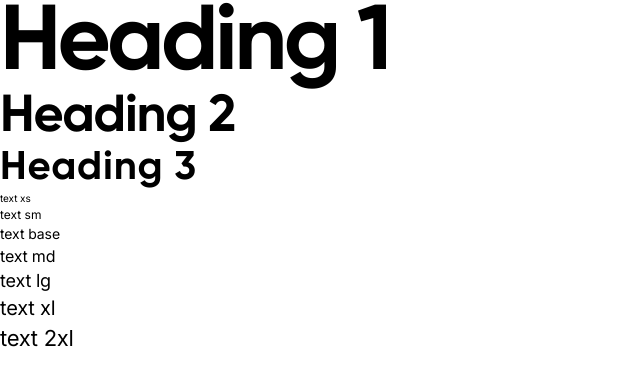
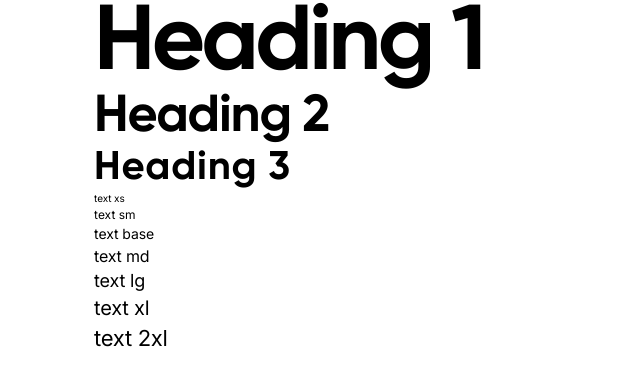
Before and after one commit to mateusmenesesDev/nextjs-crm-landing, a Next.js app: page / in a window 1280 px wide. Shown: the top 386 px of the page, without its empty margins (0-640 px from the left). Built offline with nearby package versions, Linux system fonts and the light colour scheme.

Commit message:
:lipstick: Feat: add container component

```diff
--- a/src/app/page.tsx
+++ b/src/app/page.tsx
@@ -1,8 +1,11 @@
+import Container from "~/components/ui/Container";
 import Heading from "~/components/ui/Heading";
 
 export default function HomePage() {
   return (
     <main>
+      <section>
+        <Container>
           <Heading>Heading 1</Heading>
           <Heading level={2}>Heading 2</Heading>
           <Heading level={3}>Heading 3</Heading>
@@ -13,6 +16,8 @@ export default function HomePage() {
           <p className="text-lg">text lg</p>
           <p className="text-xl">text xl</p>
           <p className="text-2xl">text 2xl</p>
+        </Container>
+      </section>
     </main>
   );
 }
--- /dev/null
+++ b/src/components/ui/Container.tsx
@@ -0,0 +1,11 @@
+type Props = {
+  children: React.ReactNode;
+};
+
+export default function Container({ children }: Props) {
+  return (
+    <div className="m-auto max-w-screen-2xl px-6 lg:px-16 xl:px-[5.88rem] 3xl:px-0">
+      {children}
+    </div>
+  );
+}
```
Lines whose indentation alone changed are shown as unchanged.
